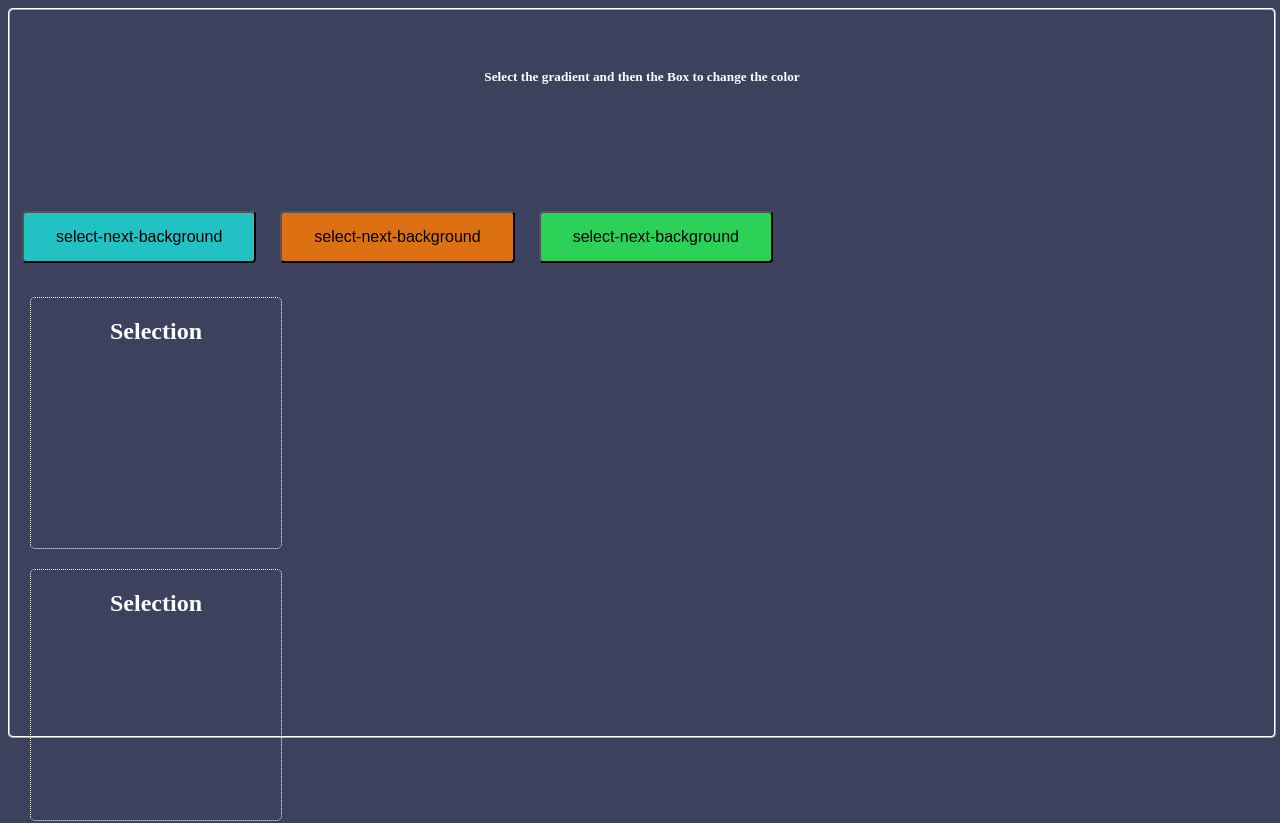
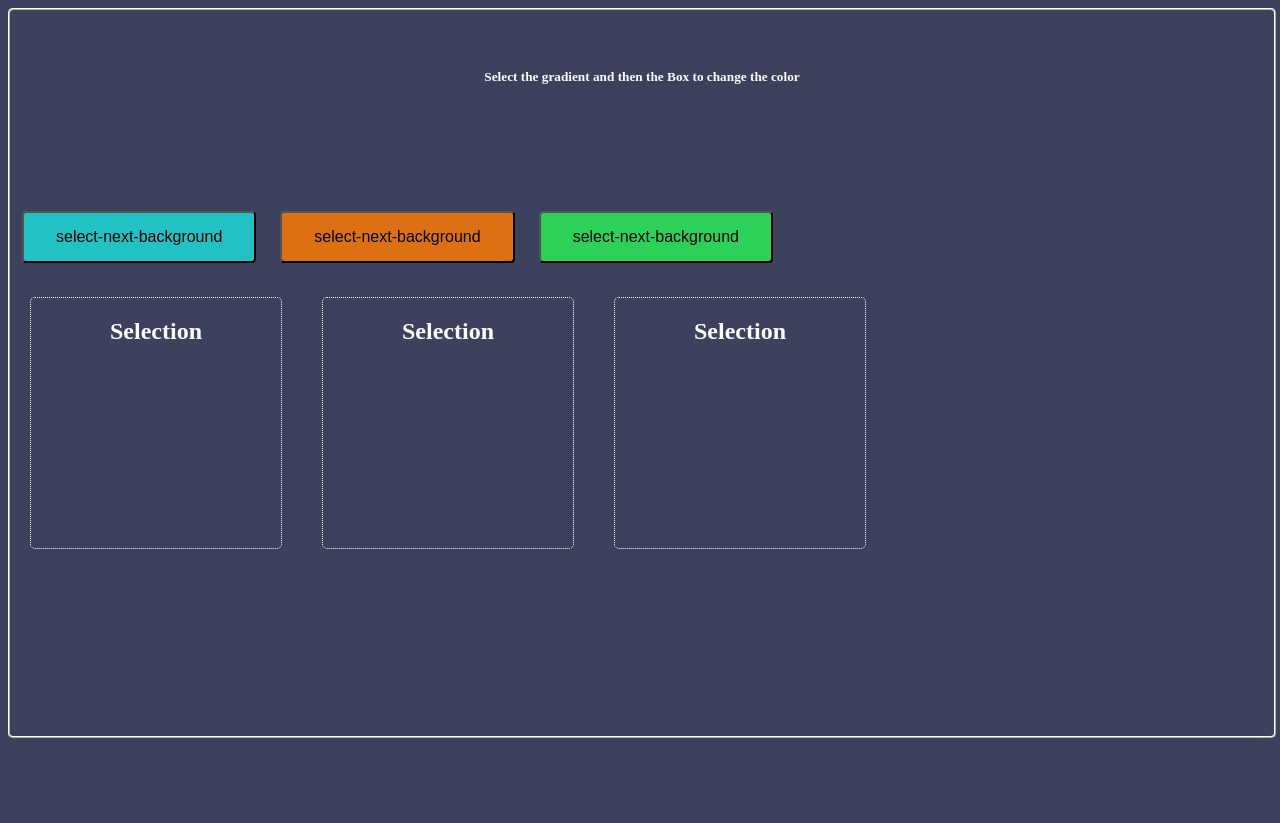
Before and after one commit to AnkurJDas171/React-Assignments-Set-2---Mini-Colour-Picker, a React app: page / in a window 1280 px wide. Shown: the top 823 px of the page. Built offline with nearby package versions, Linux system fonts and the light colour scheme.

Commit message:
css added

```diff
--- a/src/styles/App.css
+++ b/src/styles/App.css
@@ -51,3 +51,8 @@ button {
     background: rgb(44, 209, 88);
     color: black;
 }
+
+.row{
+    display: flex;
+    flex-direction: row;
+}
```
